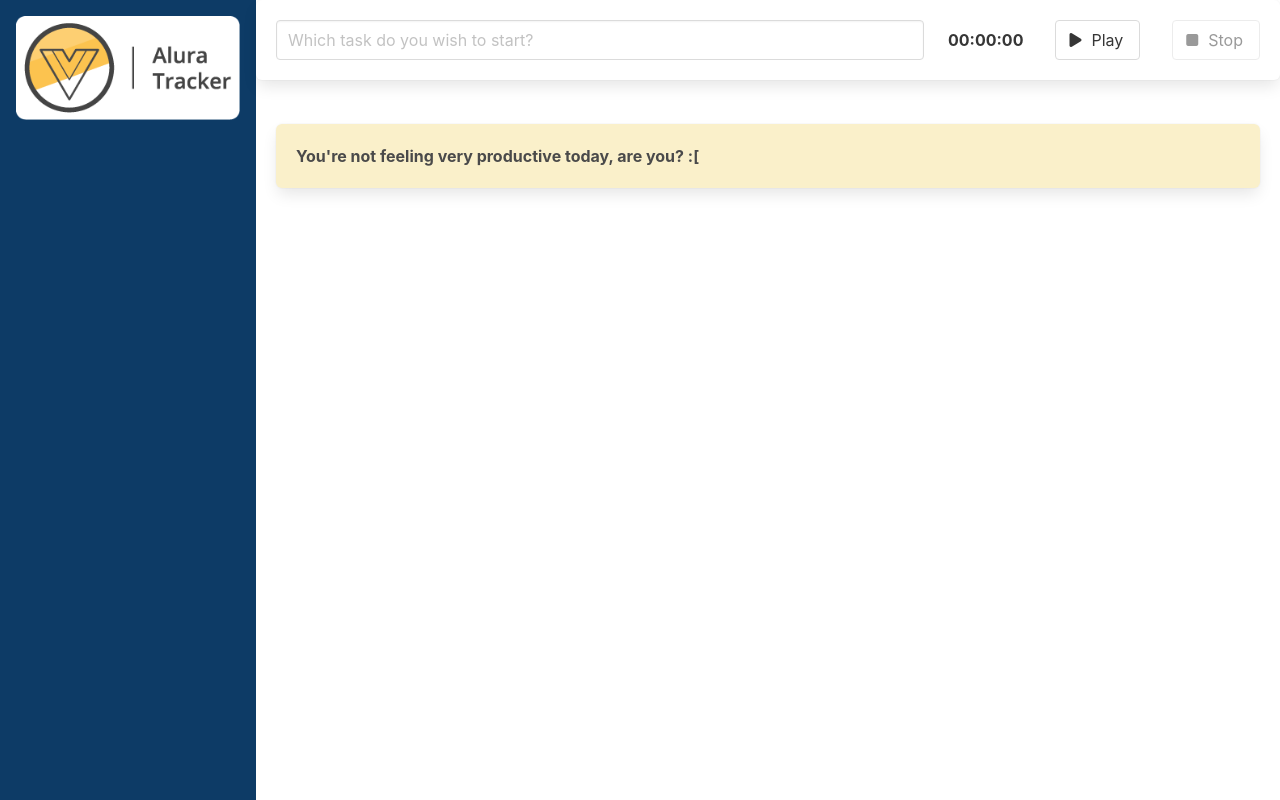
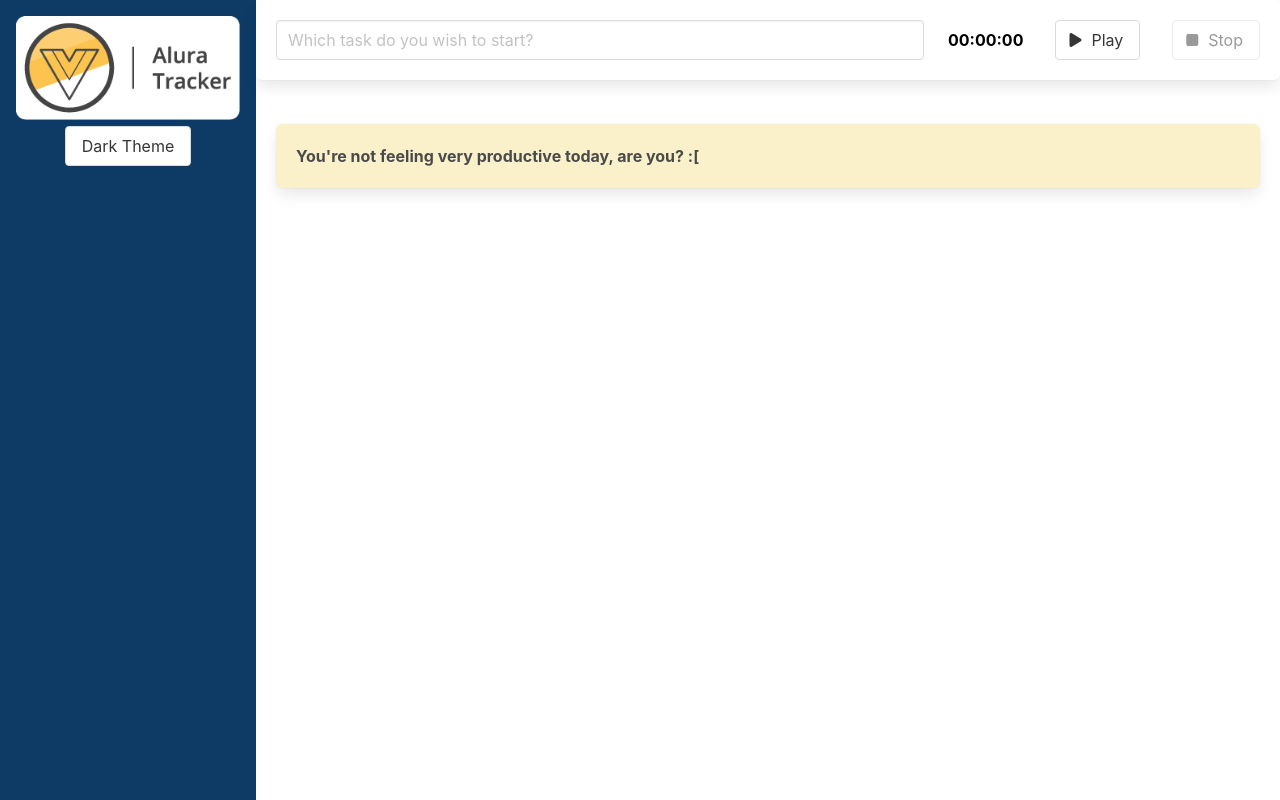
Before and after one commit to rodrigowb4ey/task-activity-tracker, a Vue app: page / in a window 1280 px wide. Built offline with nearby package versions, Linux system fonts and the light colour scheme.

Commit message:
Dark theme added

```diff
--- a/src/App.vue
+++ b/src/App.vue
@@ -1,9 +1,9 @@
 <template>
-  <main class="columns is-gapless is-multiline">
+  <main class="columns is-gapless is-multiline" :class="{ 'dark-mode': darkModeIsActive }">
     <div class="column is-one-fifth">
-      <SideBar />
+      <SideBar @whenChangingTheme="applyThemeChange"/>
     </div>
-    <div class="column is-four-fifth">
+    <div class="column is-four-fifth content">
       <TaskForm @whenSavingTask="saveTask" />
       <div class="lista">
         <NewTask v-for="(task, index) in taskList" :key="index" :task="task" />
@@ -28,6 +28,7 @@
   data() {
     return {
       taskList: [] as TaskInterface[],
+      darkModeIsActive: false
     };
   },
   computed: {
@@ -45,11 +46,25 @@
     saveTask(task: TaskInterface) {
       this.taskList.push(task);
     },
+    applyThemeChange(darkModeIsActive: boolean) {
+      this.darkModeIsActive = darkModeIsActive;
+    }
   },
 });
 </script>
 
 <style>
+main {
+  --primary-bg: #fff;
+  --primary-text: #000;
+}
+main.dark-mode {
+  --primary-bg: #2b2d42;
+  --primary-text: #ddd;
+}
+.content {
+  background-color: var(--primary-bg);
+}
 .lista {
   padding: 1.25rem;
 }
--- a/src/components/SideBar.vue
+++ b/src/components/SideBar.vue
@@ -3,6 +3,9 @@
         <h1>
             <img src="../assets/aluratrackerlogo.png">
         </h1>
+        <button class="button" @click="changeTheme">
+            {{ buttonText }}
+        </button>
     </header>
 </template>
 
@@ -10,7 +13,28 @@
 import { defineComponent } from 'vue'
 
 export default defineComponent({
-    name: 'SideBar'
+    name: 'SideBar',
+    emits: ['whenChangingTheme'],
+    data() {
+        return {
+            darkModeIsActive: false
+        }
+    },
+    computed: {
+        buttonText() {
+            if (this.darkModeIsActive) {
+                return 'Light Theme'
+            } else {
+                return 'Dark Theme'
+            }
+        }
+    },
+    methods: {
+        changeTheme() {
+            this.darkModeIsActive = !this.darkModeIsActive;
+            this.$emit('whenChangingTheme', this.darkModeIsActive);
+        }
+    }
 })
 
 </script>
@@ -21,6 +45,7 @@
     background: #0d3b66;
     width: 100%;
     height: 100vh;
+    text-align: center;
 }
 @media only screen and (max-width: 768px) {
     header {
--- a/src/components/TaskBox.vue
+++ b/src/components/TaskBox.vue
@@ -1,5 +1,5 @@
 <template>
-  <div class="box has-text-weight-bold">
+  <div class="box has-text-weight-bold" :style="styles">
     <slot></slot>
   </div>
 </template>
@@ -9,11 +9,12 @@
 
 export default defineComponent({
   name: "TaskBox",
+  data () {
+    return {
+      styles: {
+        'background-color': '#FAF0CA'
+      }
+    }
+  }
 });
 </script>
-
-<style scoped>
-.box {
-  background: #faf0ca;
-}
-</style>
--- a/src/components/TaskCronometer.vue
+++ b/src/components/TaskCronometer.vue
@@ -1,6 +1,6 @@
 <template>
     <section>
-        <strong>
+        <strong class="display">
             {{ elapsedTime }}
         </strong>
     </section>
@@ -24,3 +24,9 @@
   }
 })
 </script>
+
+<style scoped>
+.display {
+    color: var(--primary-text);
+}
+</style>
--- a/src/components/TaskForm.vue
+++ b/src/components/TaskForm.vue
@@ -1,5 +1,5 @@
 <template>
-  <div class="box">
+  <div class="box form">
     <div class="columns">
       <div
         class="column is-8"
@@ -48,3 +48,10 @@
   }
 });
 </script>
+
+<style>
+.form {
+  color: var(--primary-text);
+  background-color: var(--primary-bg);
+}
+</style>
```
